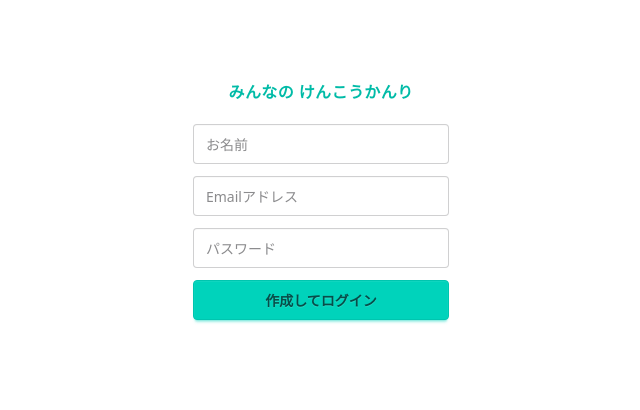
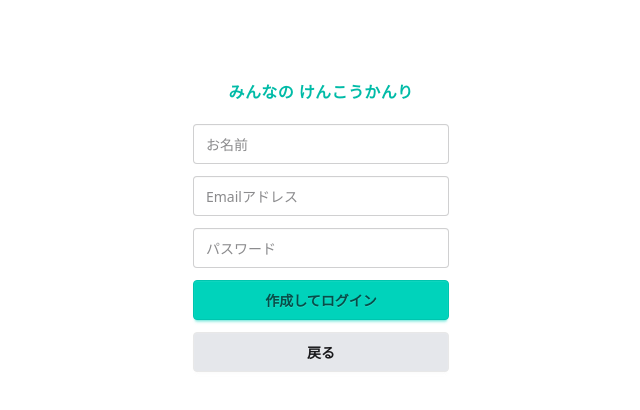
Before and after one commit to Miyu-afk/petHealthManagement-App, a React (Vite) app: page / in a window 1280 px wide. Both pictures are taken after a click on the button "新しく作る". Shown: the top 410 px of the page, without its empty margins (319-959 px from the left). Built offline with nearby package versions, Linux system fonts and the light colour scheme; no server answers.

Commit message:
新規作成からログイン画面へ戻るボタンを作成しました。

```diff
--- a/src/accounts/LogIn.tsx
+++ b/src/accounts/LogIn.tsx
@@ -61,6 +61,12 @@
     setHideButton(true);
   };
 
+  const handleShowLoginForm = () => {
+    setShowLoginForm(true);
+    setShowCreateForm(false);
+    setHideButton(false);
+  };
+
   const handleNewCreateUser = async (event: FormEvent) => {
     event.preventDefault();
     setError("");
@@ -81,7 +87,12 @@
       const { data, error } = await supabase
         .from("users")
         .insert([
-          { pass: password, name: userName, auth_user_id: authData.user?.id, user_email: userEmail },
+          {
+            pass: password,
+            name: userName,
+            auth_user_id: authData.user?.id,
+            user_email: userEmail,
+          },
         ])
         .select()
         .single();
@@ -95,7 +106,7 @@
       localStorage.setItem("userId", data.id);
       localStorage.setItem("userName", userName);
       localStorage.setItem("userEmail", email);
-      localStorage.setItem("authUid", authData.user?.id)
+      localStorage.setItem("authUid", authData.user?.id);
       navigate("/main");
     } catch (err) {
       console.error(err);
@@ -143,7 +154,10 @@
       )}
 
       {!hideButton && (
-        <button className="btn w-64 mt-5" onClick={handleNewOrLogin}>
+        <button
+          className="btn w-64 mt-5 bg-gray-200"
+          onClick={handleNewOrLogin}
+        >
           新しく作る
         </button>
       )}
@@ -181,6 +195,12 @@
           <button type="submit" className="btn btn-accent w-64">
             作成してログイン
           </button>
+          <button
+            className="btn bg-gray-200 w-64"
+            onClick={handleShowLoginForm}
+          >
+            戻る
+          </button>
         </form>
       )}
 
```
